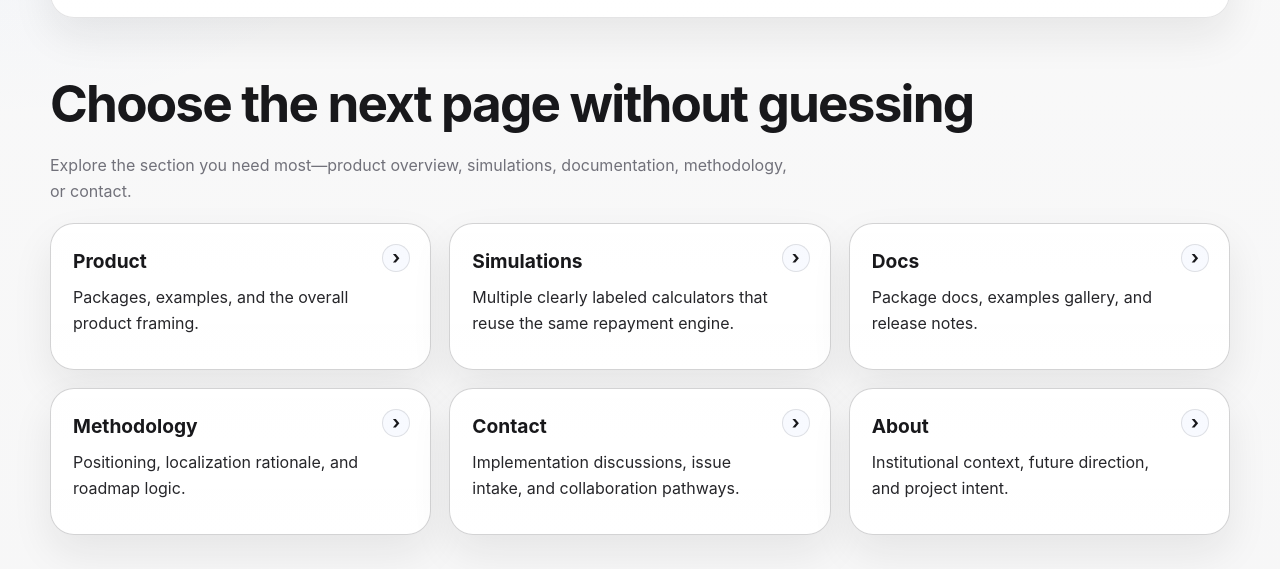
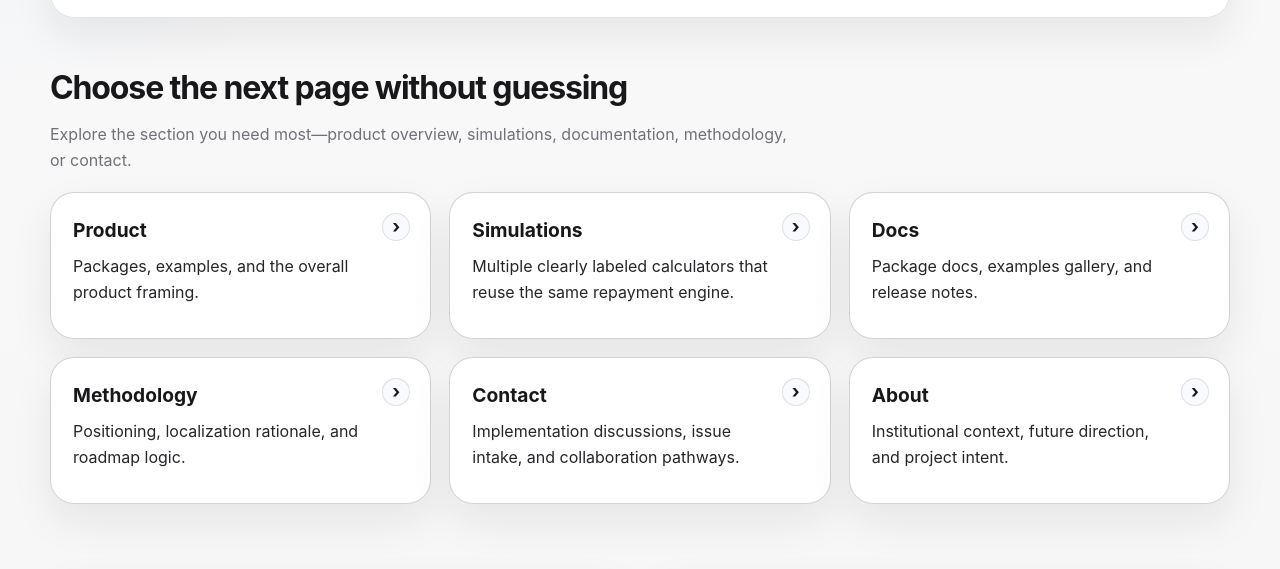
Before and after one commit to gmrafi/FinEngine, a website with bundled scripts: page index.html in a window 1280 px wide. Shown: the part 918-1487 px from the top of the page. Built offline with nearby package versions, Linux system fonts and the light colour scheme.

Commit message:
fix: section-head h2 size consistent with doc pages

```diff
--- a/styles.css
+++ b/styles.css
@@ -200,7 +200,7 @@ pre { margin: 0; overflow: auto; font-family: ui-monospace, SFMono-Regular, "Jet
 code { font-family: ui-monospace, SFMono-Regular, "JetBrains Mono", "Fira Code", Menlo, Consolas, monospace; font-size: 13px; color: var(--code-text); }
 .section { padding: 34px 0; }
 .section-head { display:flex; justify-content:space-between; gap: 18px; align-items:end; margin-bottom: 18px; }
-.section-head h2 { margin: 0; font-size: clamp(2rem, 4vw, 3.25rem); letter-spacing: -0.035em; }
+.section-head h2 { margin: 0; font-size: clamp(1.5rem, 3vw, 2rem); letter-spacing: -0.035em; }
 .section-head p { margin: 8px 0 0; color: var(--muted); max-width: 74ch; }
 .stats-grid { display:grid; grid-template-columns: repeat(4, 1fr); gap: 16px; }
 .stat { padding: 22px; }
```
